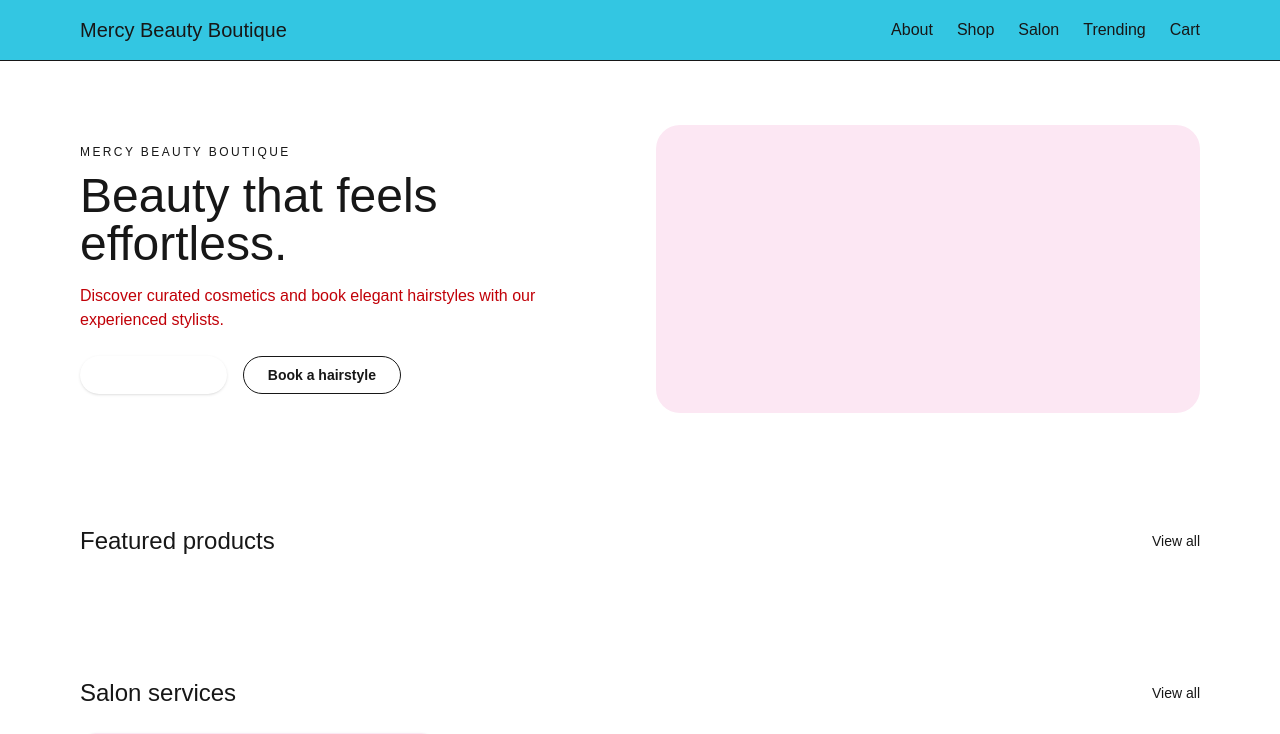
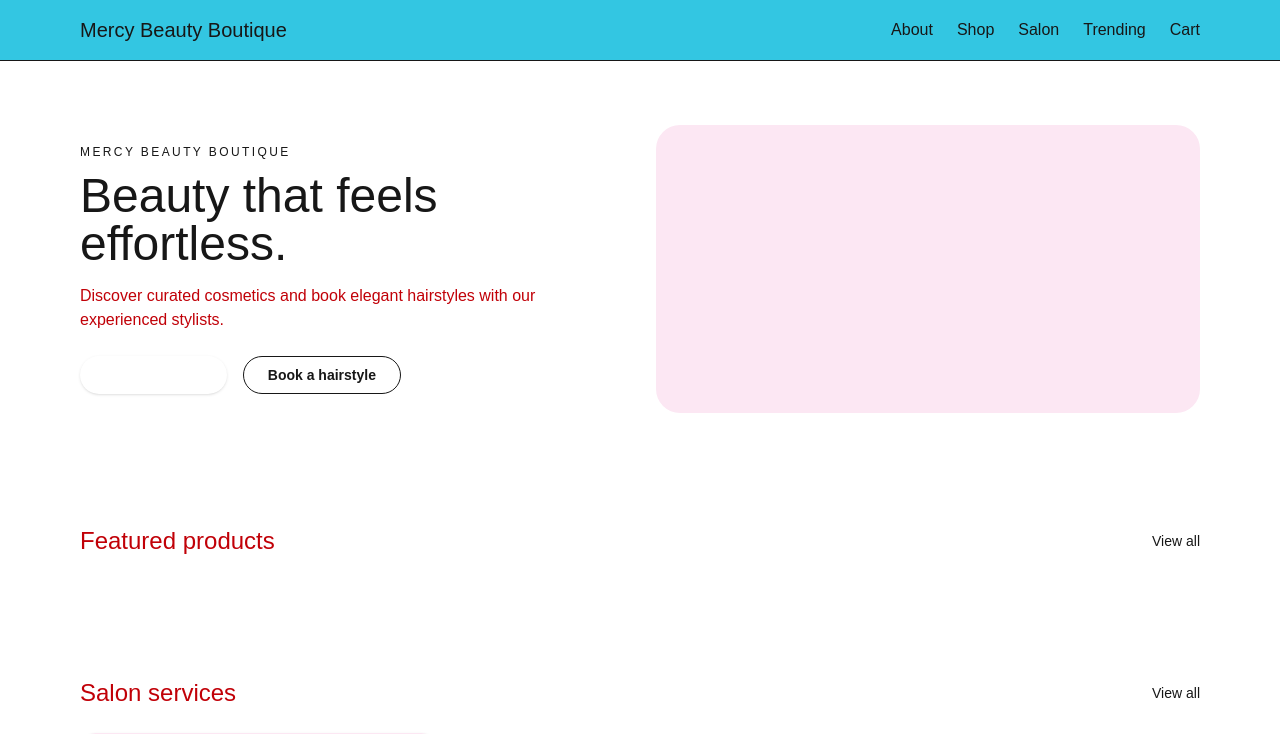
Before and after one commit to JKananda-code/Mercy, a Next.js app: page / in a window 1280 px wide. Shown: the top 734 px of the page. Built offline with nearby package versions, Linux system fonts and the light colour scheme.

Commit message:
after some color correction

```diff
--- a/app/page.tsx
+++ b/app/page.tsx
@@ -46,7 +46,7 @@ export default function HomePage({products}: {products: Product[]}) {
       {/* Featured products */}
       <section className="mx-auto max-w-6xl px-4 py-12">
         <div className="flex items-center justify-between">
-          <h2 className="font-display text-2xl">Featured products</h2>
+          <h2 className="font-display text-2xl text-red-700">Featured products</h2>
           <Link href="/shop" className="text-sm text-mbb-primary hover:underline">
             View all
           </Link>
@@ -73,7 +73,7 @@ export default function HomePage({products}: {products: Product[]}) {
       <section className="bg-white">
         <div className="mx-auto max-w-6xl px-4 py-12">
           <div className="flex items-center justify-between">
-            <h2 className="font-display text-2xl text-red-">Salon services</h2>
+            <h2 className="font-display text-2xl text-red-700">Salon services</h2>
             <Link href="/salon" className="text-sm text-mbb-primary hover:underline">
               View all
             </Link>
```
